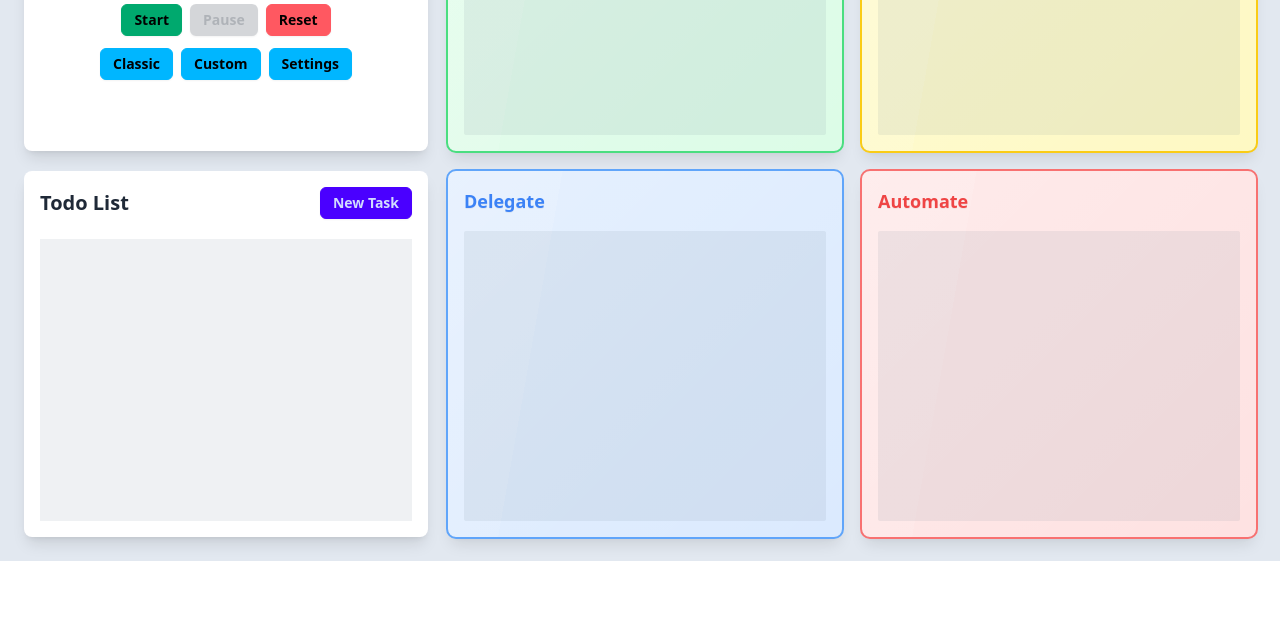
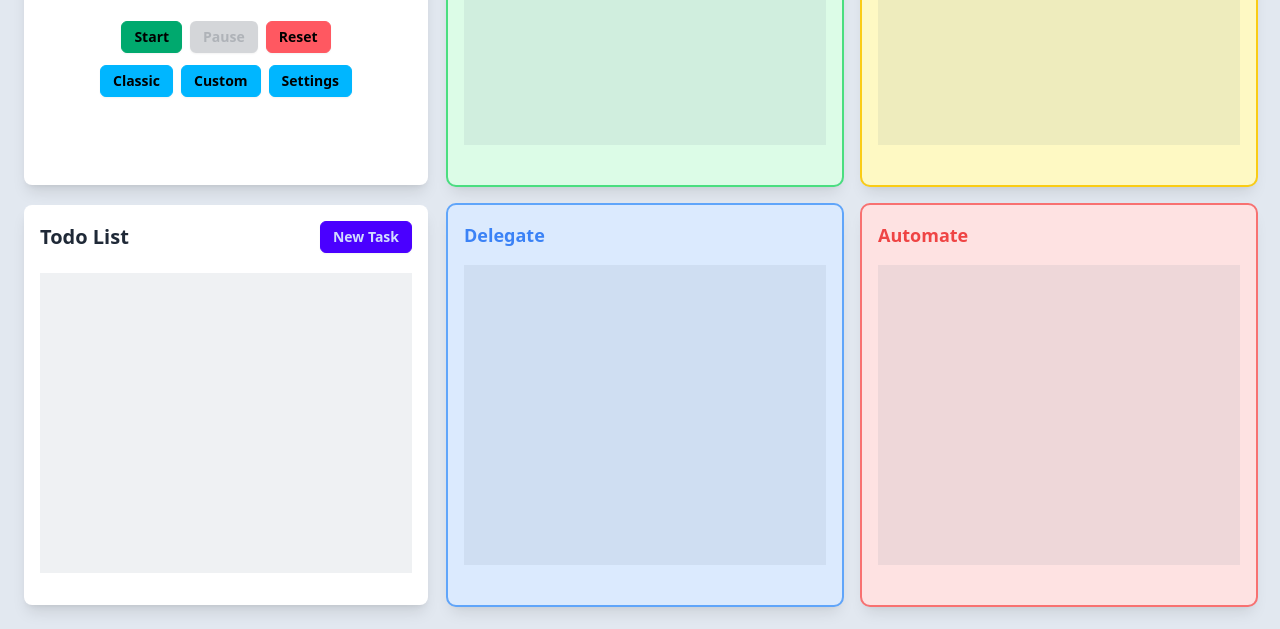
Before and after one commit to SebZG/PomoQuad, a website: page index.html in a window 1280 px wide. Shown: the part 239-868 px from the top of the page. Before the commit the page ends 800 px from the top, so only its background shows below. Drawn offline with nearby package versions, Linux system fonts and the light colour scheme; files that its build step writes are made by us from their sources.

Commit message:
Fix: scrolling in task lists

```diff
--- a/index.html
+++ b/index.html
@@ -101,25 +101,33 @@
                         <h3>
                             Do
                         </h3>
-                        <div class="task-container"></div>
+                        <div id="task-list" class="task-list">
+                            <div class="task-container"></div>
+                        </div>
                     </div>
                     <div class="quadrant important-notUrgent">
                         <h3>
                             Schedule
                         </h3>
-                        <div class="task-container"></div>
+                        <div id="task-list" class="task-list">
+                            <div class="task-container"></div>
+                        </div>
                     </div>
                     <div class="quadrant notImportant-urgent">
                         <h3>
                             Delegate
                         </h3>
-                        <div class="task-container"></div>
+                        <div id="task-list" class="task-list">
+                            <div class="task-container"></div>
+                        </div>
                     </div>
                     <div class="quadrant notImportant-notUrgent">
                         <h3>
                             Automate
                         </h3>
-                        <div class="task-container"></div>
+                        <div id="task-list" class="task-list">
+                            <div class="task-container"></div>
+                        </div>
                     </div>
                 </div>
             </div>
@@ -246,7 +254,7 @@
     </dialog>
 
     <!-- jsDelivr :: Sortable :: Latest (https://www.jsdelivr.com/package/npm/sortablejs) -->
-<script src="https://cdn.jsdelivr.net/npm/sortablejs@latest/Sortable.min.js"></script>
+    <script src="https://cdn.jsdelivr.net/npm/sortablejs@latest/Sortable.min.js"></script>
 
     <!-- Scripts -->
     <script src="./scripts/task-management.js"></script>
--- a/styles/input.css
+++ b/styles/input.css
@@ -3,7 +3,6 @@
 @tailwind utilities;
 
 @layer components {
-
     /* LAYOUT */
     .main {
         @apply grid grid-cols-1 md:grid-cols-[1fr_2fr] gap-3 sm:gap-4 lg:gap-5 p-3 xs:p-4 md:p-6 max-w-[1400px] mx-auto min-h-screen;
@@ -30,12 +29,33 @@
         @apply flex flex-wrap justify-center xs:flex-col xs:items-center sm:flex-row sm:justify-center gap-2 xs:gap-3 sm:gap-4 md:gap-2;
     }
 
-    .task-list {
-        @apply flex-1 bg-slate-500/10 p-3 sm:p-4 overflow-y-auto;
+    .todo-list-container {
+        @apply flex flex-col gap-3 sm:gap-4 lg:gap-5 p-3 sm:p-4 bg-white rounded-lg shadow-lg h-[400px]; /* Set fixed height */
     }
 
-    .todo-list-container {
-        @apply flex flex-col gap-3 sm:gap-4 lg:gap-5 p-3 sm:p-4 bg-white rounded-lg shadow-lg w-full h-full min-h-[300px] md:min-h-0;
+    .todo-list-container .task-container {
+        @apply h-full min-h-0 overflow-y-auto rounded-sm p-4;
+    }
+
+    .task-list {
+        @apply flex flex-col bg-slate-500/10 p-3 lg:p-4 h-[300px]; /* Set a fixed height */
+    }
+
+    .task-container {
+        @apply h-full min-h-0 overflow-y-auto rounded-sm; /* Enable scrolling */
+    }
+
+    /* Optional: Scrollbar Styling */
+    .task-container::-webkit-scrollbar {
+        @apply w-[6px]; /* Adjust scrollbar width */
+    }
+
+    .task-container::-webkit-scrollbar-thumb {
+        @apply bg-slate-400 rounded-md; /* Style scrollbar thumb */
+    }
+
+    .task-container::-webkit-scrollbar-track {
+        @apply bg-transparent; /* Transparent track */
     }
 
     /* Matrix Panel */
@@ -44,25 +64,20 @@
     }
 
     .matrix-container {
-        @apply h-full;
+        @apply h-full flex flex-col; /* Ensure full height for the matrix container */
     }
 
     .matrix-grid {
-        @apply grid grid-cols-1 xs:grid-cols-2 gap-3 sm:gap-4 lg:gap-5 auto-rows-fr h-full;
+        @apply grid grid-cols-1 xs:grid-cols-2 gap-3 sm:gap-4 lg:gap-5 auto-rows-fr h-full; /* Ensure full height */
     }
 
     .quadrant {
-        @apply flex flex-col p-4 outline outline-2 rounded-lg shadow-lg glass h-full min-h-[300px] md:min-h-0;
+        @apply flex flex-col bg-slate-500/10 p-4 outline outline-2 rounded-lg shadow-lg h-[400px]; /* Set fixed height */
     }
 
     .quadrant h3 {
-        @apply text-lg font-semibold mb-4;
+        @apply text-lg font-semibold mb-4 flex-shrink-0; /* Prevent header from shrinking */
     }
-
-    .quadrant .task-container {
-        @apply bg-slate-500/10 flex-1 rounded-sm overflow-y-auto p-4;
-    }
-
     .important-urgent {
         @apply bg-green-100 outline-green-400;
     }
@@ -97,7 +112,7 @@
 
     /* TASKS */
     .task {
-        @apply flex justify-evenly items-center bg-white/90 mb-2 rounded-md shadow-md p-2 gap-2 w-full max-w-full min-w-0 overflow-hidden;
+        @apply flex justify-evenly items-center bg-white/90 mb-2 rounded-md shadow-md p-1 gap-2 w-full max-w-full min-w-0 overflow-hidden;
     }
 
     .task-content {
@@ -122,7 +137,6 @@
     }
 
     /* SORTABLE */
-
     .sortable-ghost {
         @apply opacity-50;
     }
@@ -153,11 +167,11 @@
     }
 
     .dialog-buttons {
-        @apply flex justify-end gap-4 items-center mt-4;
+        @apply flex flex-wrap justify-end gap-2 xs:gap-3 items-center mt-4;
     }
 
     .dialog-buttons .btn {
-        @apply btn-md;
+        @apply btn-sm xs:btn-md;
     }
 
     /* DIALOGS */
```
